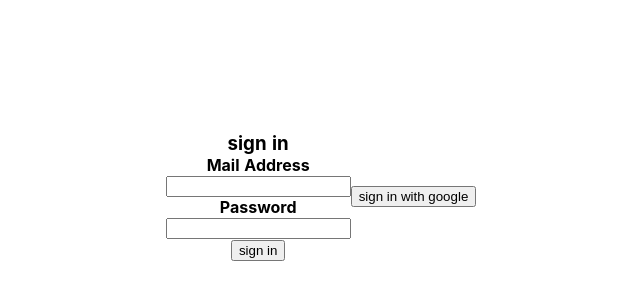
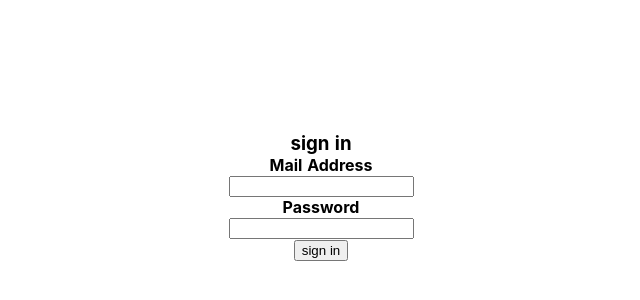
Before and after one commit to yuru-camper/playground, a Nuxt app: page / in a window 1280 px wide. Shown: the part 204-504 px from the top of the page, without its empty margins (319-959 px from the left). Built offline with nearby package versions, Linux system fonts and the light colour scheme.

Commit message:
googleアカウント関連はプライバシーポリシー作ったりする必要があってめんどいのでやめにする

```diff
--- a/pages/index.vue
+++ b/pages/index.vue
@@ -14,9 +14,6 @@
         {{ valid_error }}
       </p>
       <button @click="login">sign in</button>
-    </div>
-    <div class="sign_in --with_google">
-      <button @click="login_with_google">sign in with google</button>
     </div>
   </div>
 </template>
@@ -41,29 +38,6 @@ export default {
           this.$router.push('top')
         }).catch((error) => {
           this.valid = true;
-        })
-    },
-    login_with_google() {
-      let provider = new firebase.auth.GoogleAuthProvider()
-      provider.addScope('https://www.googleapis.com/auth/contacts.readonly');
-      firebase.auth().languageCode = 'ja';
-      provider.setCustomParameters({
-        'login_hint': 'user@example.com'
-      });
-
-      firebase.auth().signInWithPopup(provider)
-        .then(result => {
-          console.log('successd')
-          // console.log(result.credential.accessToken)
-          console.log(result.user)
-          this.$router.push('top')
-        }).catch((error) => {
-          console.log('failed')
-          this.valid = true
-          console.log(error.code);
-          console.log(error.message);
-          console.log(error.email);
-          console.log(error.credential);
         })
     }
   }
```
